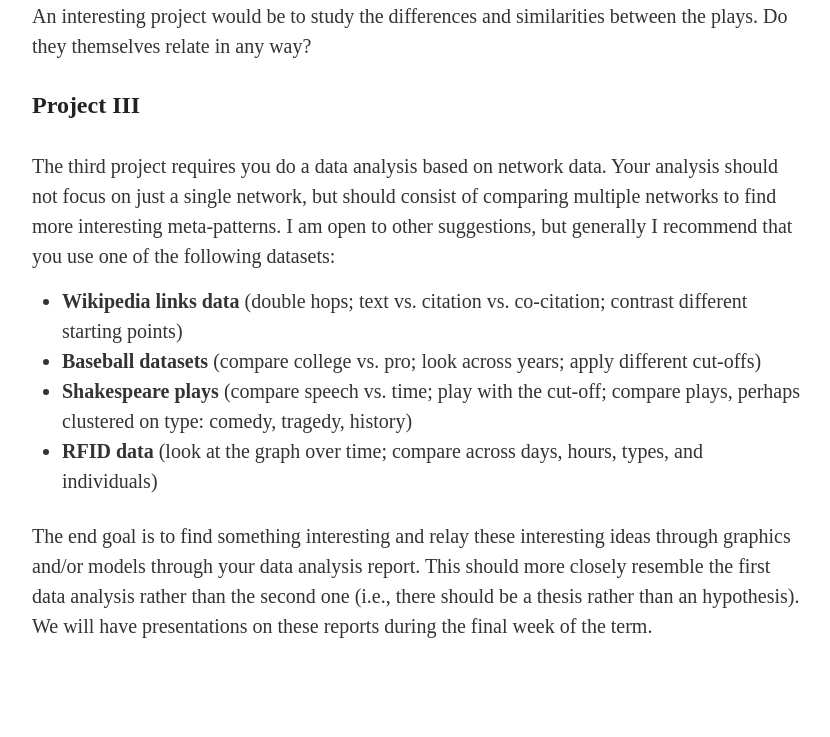
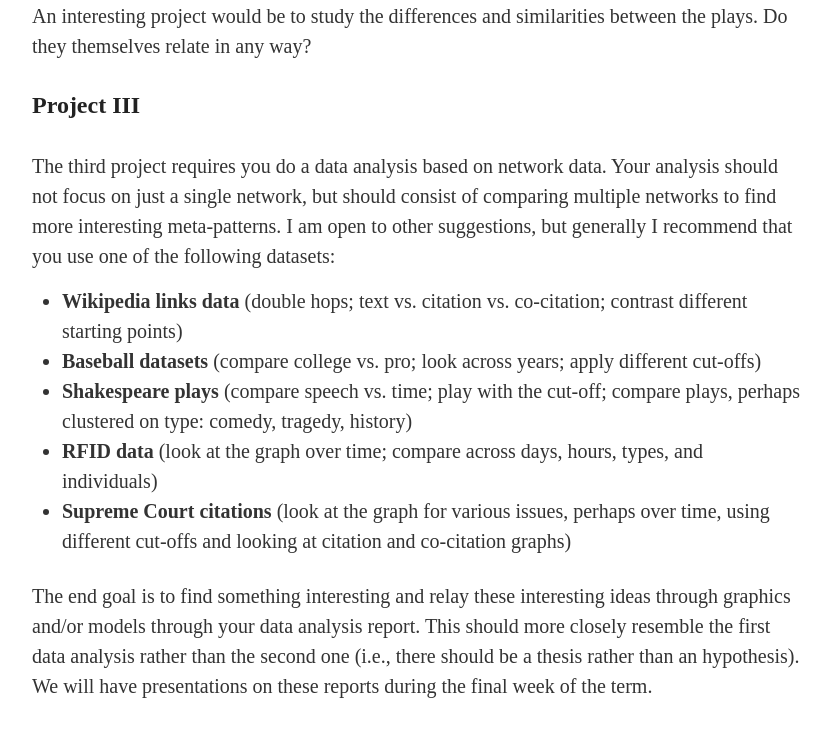
Before and after one commit to statsmaths/stat289-f17, a Jekyll site: the page built from _posts/2017-11-21-class24.md, in a window 1280 px wide and 900 px high, scrolled down 12022 px, cut to the strip 89-826 px from the top of the window. Shown: the whole strip, without its empty margins (223-1053 px from the left). Built offline with Jekyll 4.4.1, drawn with Linux system fonts in a browser that asks for light colours; our own code applies the rules of GitHub Pages for plain Markdown files.

Commit message:
update list of projects

```diff
--- a/_posts/2017-11-21-class24.Rmd
+++ b/_posts/2017-11-21-class24.Rmd
@@ -217,6 +217,7 @@
 - **Shakespeare plays** (compare speech vs. time; play with the cut-off; compare plays, perhaps clustered on type:
 comedy, tragedy, history)
 - **RFID data** (look at the graph over time; compare across days, hours, types, and individuals)
+- **Supreme Court citations** (look at the graph for various issues, perhaps over time, using different cut-offs and looking at citation and co-citation graphs)
 
 The end goal is to find something interesting and relay these interesting ideas through
 graphics and/or models through your data analysis report. This should more closely resemble
--- a/_posts/2017-11-21-class24.md
+++ b/_posts/2017-11-21-class24.md
@@ -367,6 +367,7 @@
 - **Shakespeare plays** (compare speech vs. time; play with the cut-off; compare plays, perhaps clustered on type:
 comedy, tragedy, history)
 - **RFID data** (look at the graph over time; compare across days, hours, types, and individuals)
+- **Supreme Court citations** (look at the graph for various issues, perhaps over time, using different cut-offs and looking at citation and co-citation graphs)
 
 The end goal is to find something interesting and relay these interesting ideas through
 graphics and/or models through your data analysis report. This should more closely resemble
```
